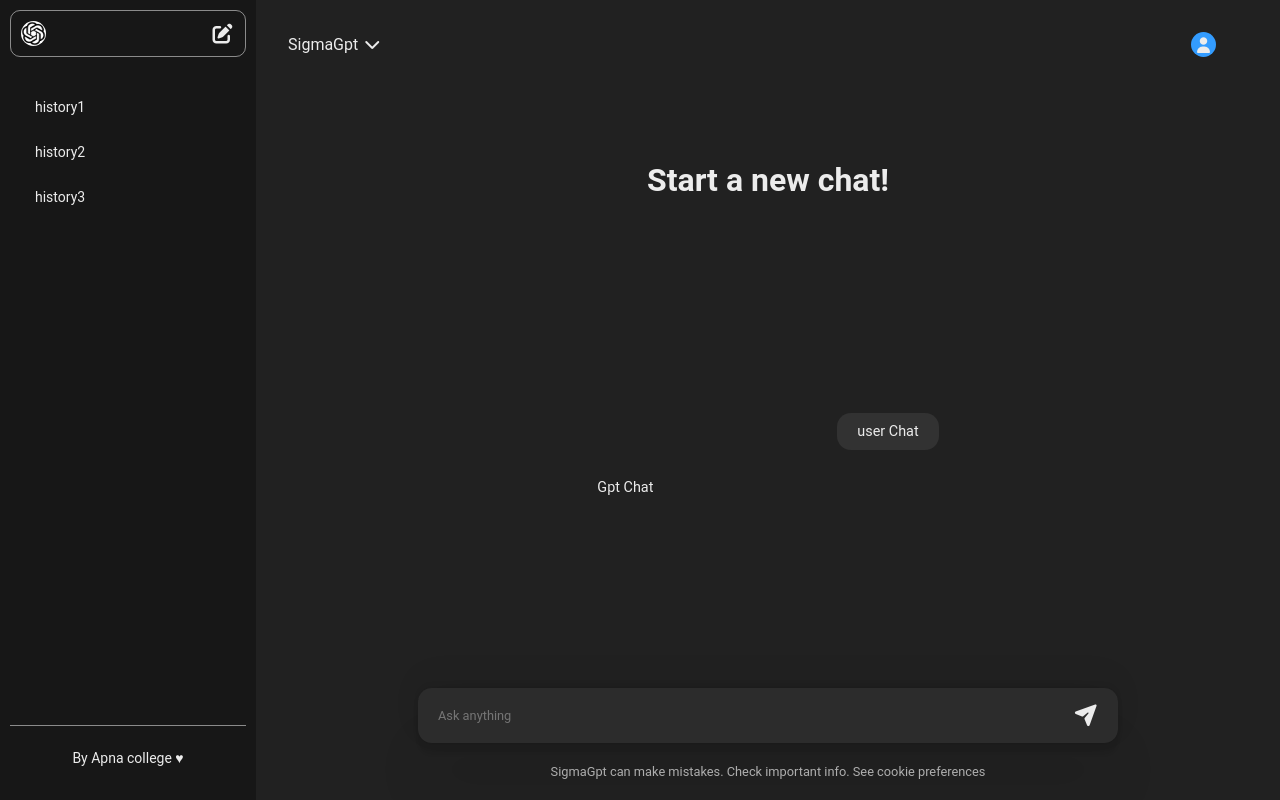
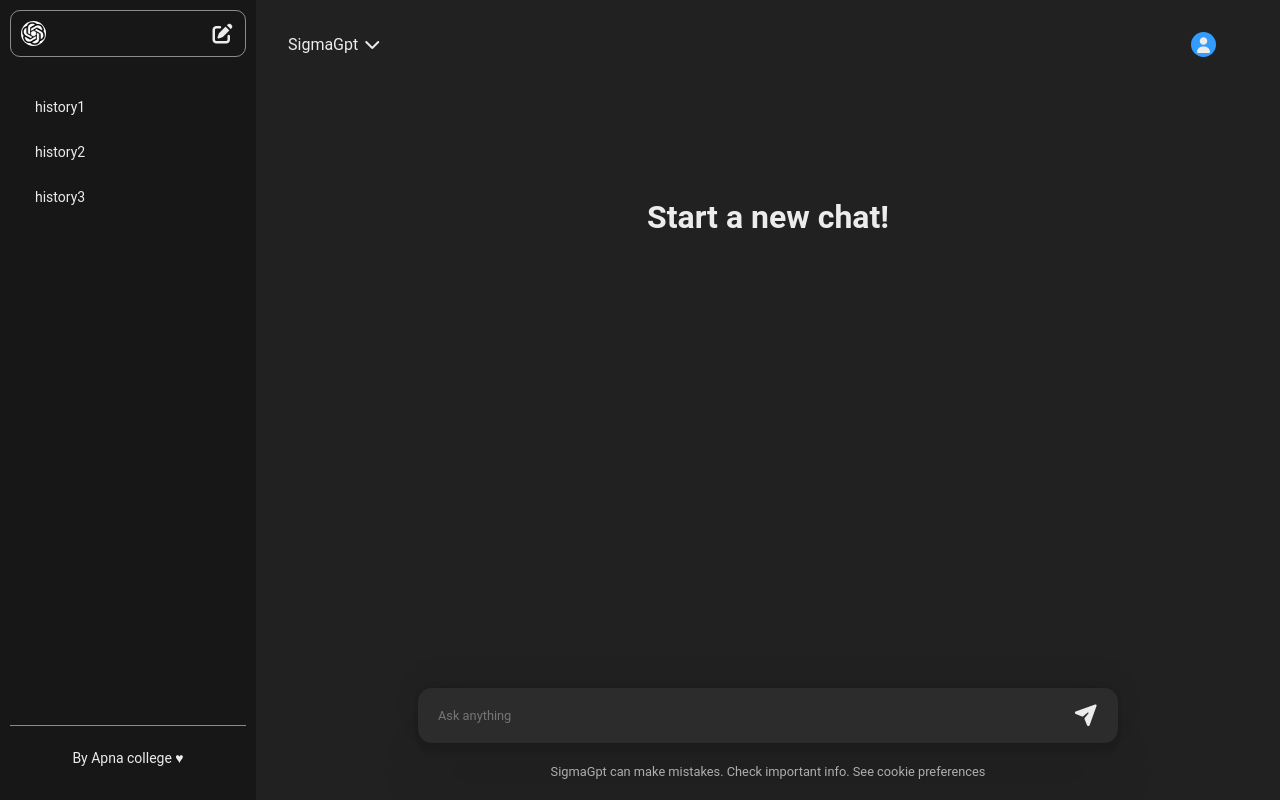
Before and after one commit to Thusharshetty/SigmaGPt, a React (Vite) app in the folder client/: page / in a window 1280 px wide. Built offline with nearby package versions, Linux system fonts and the light colour scheme.

Commit message:
chatwindow-2

```diff
--- a/client/package.json
+++ b/client/package.json
@@ -12,7 +12,9 @@
   "dependencies": {
     "react": "^19.2.7",
     "react-dom": "^19.2.7",
+    "react-markdown": "^10.1.0",
     "react-spinners": "^0.17.0",
+    "rehype-highlight": "^7.0.2",
     "uuid": "^14.0.1"
   },
   "devDependencies": {
--- a/client/src/Chat.css
+++ b/client/src/Chat.css
@@ -1,19 +1,25 @@
-.chats{
+.chats {
     max-width: 700px;
     overflow-y: scroll;
-    overflow: hidden;
     padding: 8rem;
+    /* Syntax: scrollbar-color: [Thumb Color] [Track Color] */
+    scrollbar-color: #555555 #202020;
+    scrollbar-width: thin;
 }
-.userDiv{
+
+.userDiv {
     display: flex;
     justify-content: flex-end;
     font-size: 0.9rem;
 }
-.gptDiv{
-text-align: left;
-font-size: 0.9rem;
+
+
+.gptDiv {
+    text-align: left;
+    font-size: 0.9rem;
 }
-.userMessage{
+
+.userMessage {
     background-color: #323232;
     padding: 10px 20px;
     border-radius: 14px;
--- a/client/src/Chat.jsx
+++ b/client/src/Chat.jsx
@@ -1,19 +1,27 @@
 import React, { useContext } from 'react'
 import './Chat.css'
 import { MyContext } from './MyContext'
+import ReactMarkdown from 'react-markdown';
+import rehypehighlight from 'rehype-highlight'
+import "highlight.js/styles/github.css"
 
 function Chat() {
   const {newChat,chats}=useContext(MyContext)
   return (
     <>
       {newChat && <h1>Start a new chat!</h1>}
+
       <div className="chats">
-        <div className="userDiv">
-          <p className="userMessage">user Chat</p>
-        </div>
-        <div className="gptDiv">
-          <p className="gptMessage">Gpt Chat</p>
-        </div>
+        {
+          chats?.map((chat,idx)=>(
+            <div className={chat.role === "user" ? "userDiv" : "gptDiv"} key={idx}>
+              {chat.role === "user"  ?
+               <p className='userMessage'>{chat.content}</p>
+               :<ReactMarkdown rehypePlugins={[rehypehighlight]}>{chat.content}</ReactMarkdown>
+               }
+            </div>
+          ))
+        }
       </div>
     </>
   )
```
Also changed, not shown: 1 other file (tests, documents, lock files or other folders).
